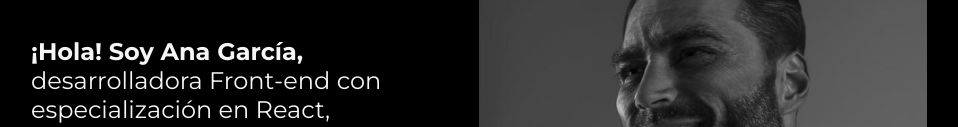
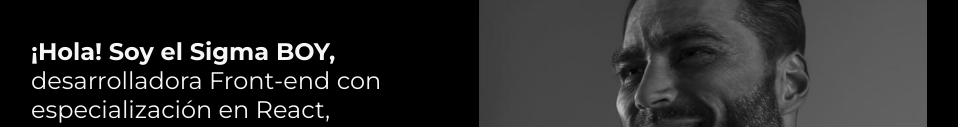
Before and after one commit to MrCopixt0/My-first-Test-webpage, a plain HTML site: page index.html in a window 1280 px wide. Shown: the part 298-425 px from the top of the page, without its empty margins (161-1119 px from the left). Drawn offline with Linux system fonts and the light colour scheme.

Commit message:
Modificar Index

```diff
--- a/index.html
+++ b/index.html
@@ -17,7 +17,7 @@
         <section class="presentacion__contenido">
             <h1 class="presentacion__contenido__titulo">Eleve tu negocio digital a otro nivel <strong class="titulo-destaque"> con un Front-end de calidad!</strong>
             </h1>
-            <p class="presentacion__contenido__texto"><strong>¡Hola! Soy Ana García,</strong> desarrolladora Front-end con especialización en React, HTML y CSS. Ayudo a pequeños negocios y diseñadores a llevar a cabo buenas ideas. ¿Hablamos?
+            <p class="presentacion__contenido__texto"><strong>¡Hola! Soy el Sigma BOY,</strong> desarrolladora Front-end con especialización en React, HTML y CSS. Ayudo a pequeños negocios y diseñadores a llevar a cabo buenas ideas. ¿Hablamos?
 
             </p>
             <div class="presentacion__enlaces">
```
